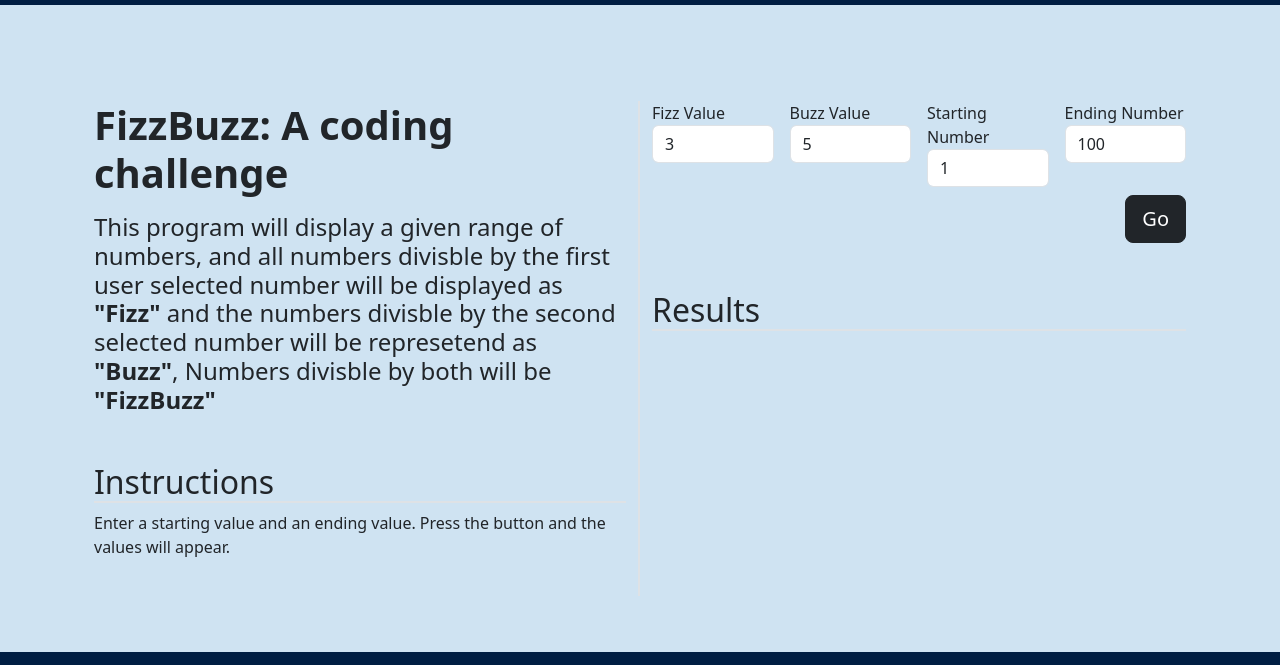
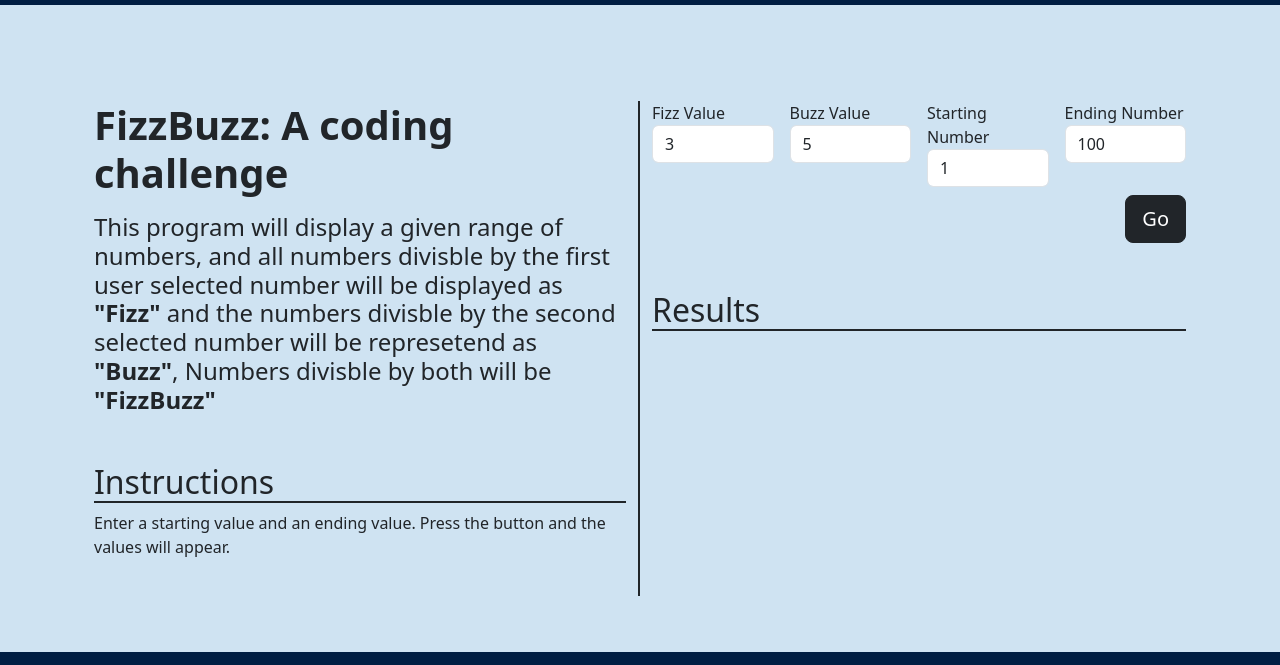
Before and after one commit to SamBasch/FizzBuzz, a plain HTML site: page app.html in a window 1280 px wide. Shown: the part 61-726 px from the top of the page. Drawn offline with nearby package versions, Linux system fonts and the light colour scheme; some packages are replaced by stand-ins of ours; a script that the page names is missing.

Commit message:
changed border colors

```diff
--- a/app.html
+++ b/app.html
@@ -55,13 +55,13 @@
 
     <main class="content container px-4 py-5 mt-5">
         <div class="row row-cols-1 row-cols-md-2 gy-2 h-100">
-            <div class="col border-2 border-end">
+            <div class="col border-2 border-dark border-end">
                 <h1 class="fw-bold mb-3">FizzBuzz: A coding challenge</h1>
                 <h4>This program will display a given range of numbers, and all numbers divisble by the first user selected number will
                     be displayed as <strong>"Fizz"</strong> and the numbers divisble by the second selected number will be represetend as <strong>"Buzz"</strong>, Numbers divisble by both will be
                     <strong>"FizzBuzz"</strong>
                 </h4>
-                <h2 class="mt-5 border-2 border-bottom">Instructions</h2>
+                <h2 class="mt-5 border-2 border-dark border-bottom">Instructions</h2>
                 <p>Enter a starting value and an ending value. Press the button and the values will appear.</p>
             </div>
             <div class="col">
@@ -90,7 +90,7 @@
                         <button class="btn btn-dark btn-lg" id="btnSubmit" type="button">Go</button>
                     </div>
                 </form>
-                <h2 class="mt-5 border-bottom border-2">Results</h2>
+                <h2 class="mt-5 border-bottom border-dark border-2">Results</h2>
                 <div class="table-responsive">
                     <table class="table table-warning">
                         <tbody id="results">
```
